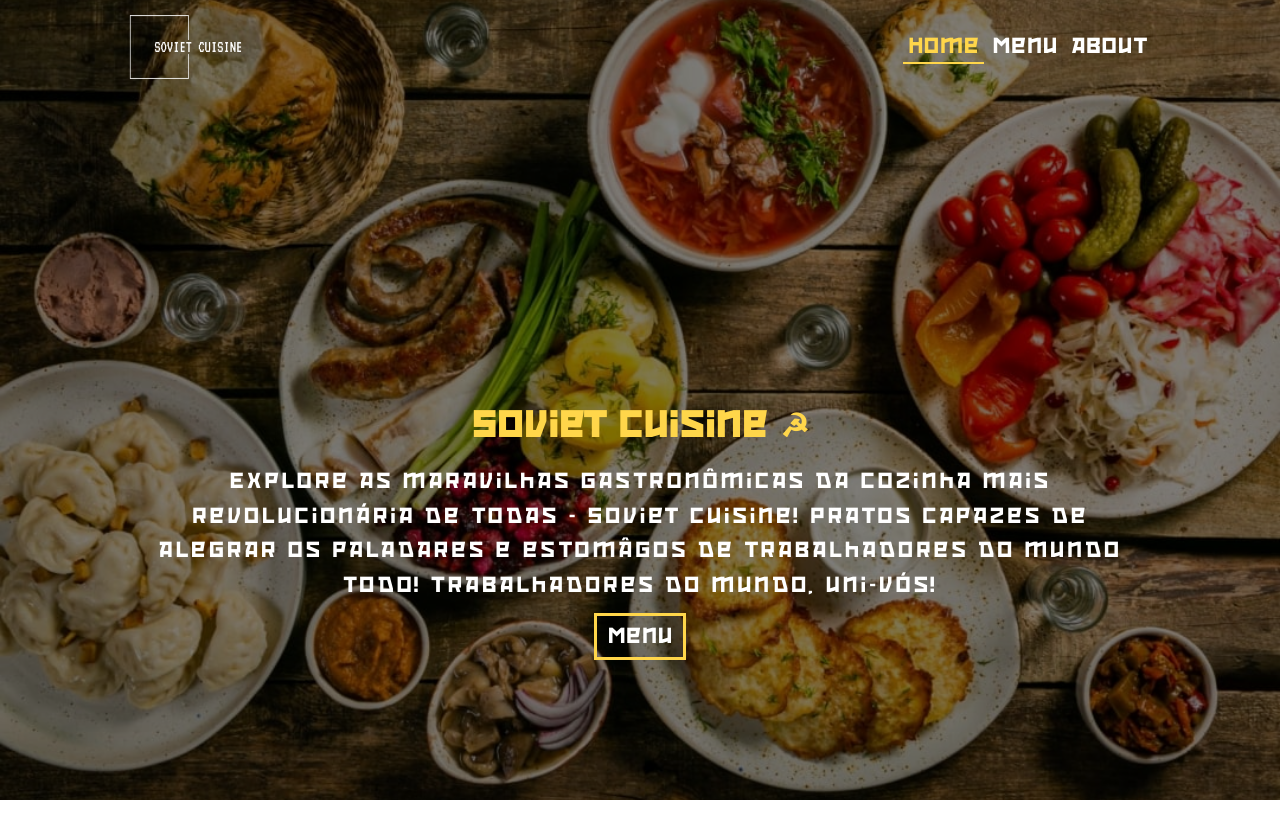
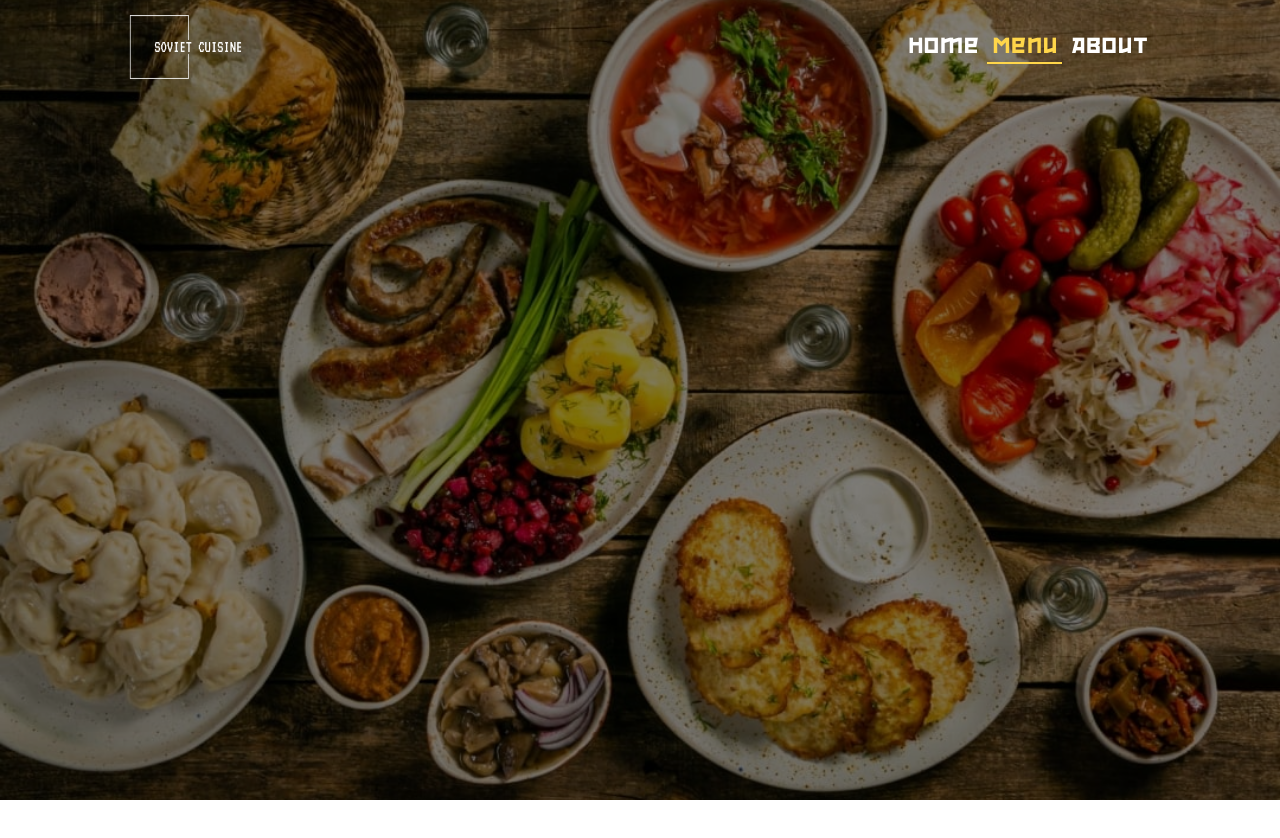
Before and after one commit to Erne1984/Restaurant-Page, a website built with webpack: page src/index.html in a window 1280 px wide. Both pictures are taken after a click on the item "Menu". After the commit the page ends 800 px from the top, so only its background shows below. Built offline with nearby package versions, Linux system fonts and the light colour scheme.

Commit message:
change tabs

```diff
--- /dev/null
+++ b/src/components/about/about.js
@@ -0,0 +1,5 @@
+import "./about.css";
+
+const aboutDiv = document.createElement("div");
+
+export default aboutDiv;
--- /dev/null
+++ b/src/components/menu/menu.js
@@ -0,0 +1,8 @@
+import './menu.css';
+
+const divMenu = document.createElement("div");
+const title = document.createElement("h1");
+const text = document.createElement("p");
+
+
+export default divMenu;
--- a/src/index.html
+++ b/src/index.html
@@ -9,7 +9,7 @@
     <link
         href="https://fonts.googleapis.com/css2?family=Poppins:ital,wght@0,100;0,200;0,300;0,400;0,500;0,600;0,700;0,800;0,900;1,100;1,200;1,300;1,400;1,500;1,600;1,700;1,800;1,900&display=swap"
         rel="stylesheet">
-    <title>Restaurant</title>
+    <title>Soviet Cuisine</title>
 </head>
 
 <body>
@@ -23,9 +23,9 @@
             <img class="logo" src="./assets/imgs/white-logo.png">
 
             <nav>
-                <li class="tab-actived">Home</li>
-                <li>Menu</li>
-                <li>About</li>
+                <li class="tab-actived tab">Home</li>
+                <li class="tab">Menu</li>
+                <li class="tab">About</li>
             </nav>
         </header>
 
--- a/src/index.js
+++ b/src/index.js
@@ -1,7 +1,35 @@
 import "./style.css";
 
 import home from './components/home/home'
+import menu from './components/menu/menu'
+import about from './components/about/about'
 
+const navTabs = document.querySelectorAll(".tab");
 const mainDiv = document.querySelector("#content");
 
+// Logic for changing tabs
+navTabs.forEach((tab) => {
+    const tabElements = {
+        "Home": home,
+        "Menu": menu,
+        "About": about
+    }
+    let previousTab = "";
+    tab.addEventListener("click", () => {
+        navTabs.forEach((tab) => {
+            if (tab.classList.contains("tab-actived")) {
+                previousTab = tab.textContent;
+                tab.classList.remove("tab-actived");
+            }
+
+        });
+
+        mainDiv.replaceChild(tabElements[tab.textContent], tabElements[previousTab]);
+
+        tab.classList.add("tab-actived");
+    })
+})
+
+
+
 mainDiv.appendChild(home)
```
Also changed, not shown: src/components/about/about.css (added), src/components/menu/menu.css (added).
